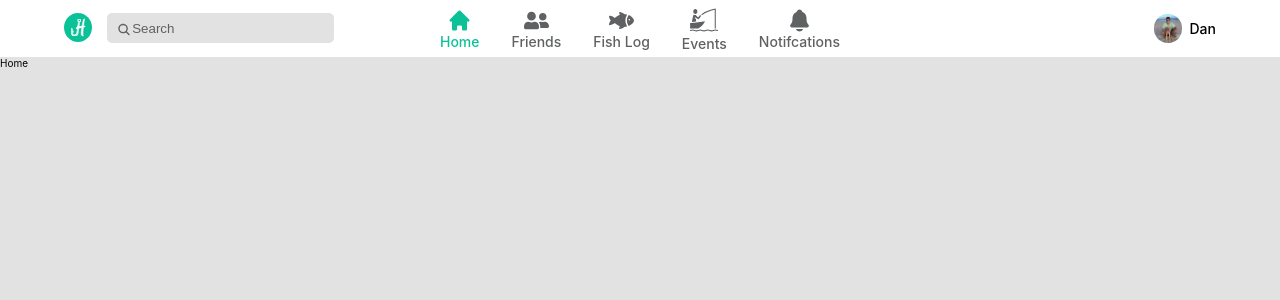
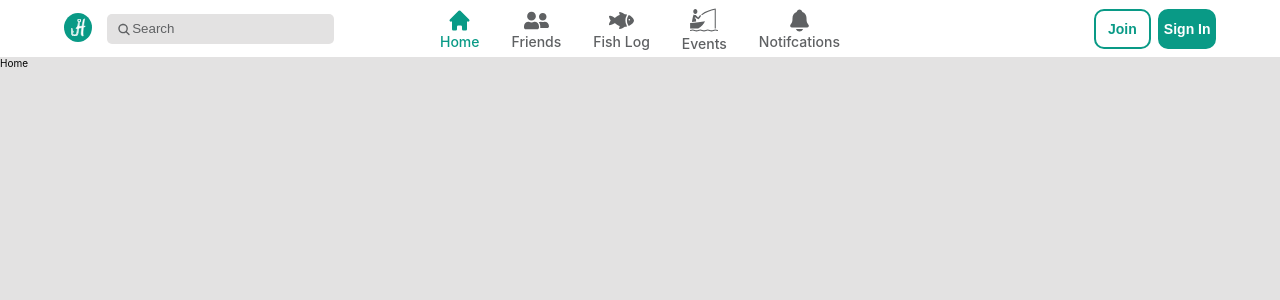
Before and after one commit to danlaratta/Hooked_Up, a React (Create React App) app in the folder frontend/: page / in a window 1280 px wide. Shown: the top 300 px of the page. Built offline with nearby package versions, Linux system fonts and the light colour scheme.

Commit message:
navbar layout

```diff
--- a/frontend/src/components/Navbar.tsx
+++ b/frontend/src/components/Navbar.tsx
@@ -1,7 +1,7 @@
 import { useState } from 'react';
 import styled from 'styled-components/macro';
 import { NavLink } from 'react-router-dom';
-// import Logo1 from '../assets/Logo-Green-White1.svg';
+import Logo1 from '../assets/Logo-Green-White1.svg';
 // import Logo2 from '../assets/Logo-White-Green1.svg';
 import Logo3 from '../assets/Logo-Green-White2.svg';
 // import Logo4 from '../assets/Logo-White-Green2.svg';
@@ -111,7 +111,7 @@ const IconContainer = styled.div`
   font-size: 2.5rem;
 `
 
-const ProfileContainer = styled.div`
+const SectionContainer = styled.div`
   display: flex;
   justify-content: flex-end;
   align-items: center;
@@ -128,13 +128,34 @@ const Name = styled.span`
     font-weight: 500;
 `
 
+const ButtonContainer = styled.div`
+    width: 100%;
+    display: flex;
+    justify-content: flex-end;
+    align-items: center;
+    gap: 2.5%;
+`
+
+const Button = styled.button`
+    width: 20%;
+    font-size: 1.4rem;
+    font-weight: 600;
+    padding: 1rem 0rem;
+    border-radius: 1rem;
+    border: 0.2rem solid var(--primary);
+    cursor: pointer;
+`
+
 const Navbar = () => {
+
+    const [loggedIn, setLoggedIn] = useState<boolean>(false);
+
     return (
         <Container>
             <Wrapper>
                 <Section style={{flex: 3, justifyContent: 'flex-start'}}>
                     <LogoContainer>
-                        <NavLink to='/'> <Logo src={Logo3} alt='Logo' /> </NavLink>
+                        <NavLink to='/'> <Logo src={Logo1} alt='Logo' /> </NavLink>
                     </LogoContainer>
 
                     <SearchContainer>
@@ -203,10 +224,19 @@ const Navbar = () => {
                 </Section>
 
                 <Section style={{flex: 3, justifyContent: 'flex-end'}}>
-                    <ProfileContainer>
-                        <ProfileImg src={Me} />
-                        <Name> Dan </Name>
-                    </ProfileContainer>
+                    { loggedIn ?
+                        <SectionContainer>
+                            <ProfileImg src={Me} />
+                            <Name> Dan </Name>
+                        </SectionContainer>
+
+                        :
+
+                        <ButtonContainer>
+                            <Button style={{backgroundColor: "#fff", color: "var(--primary"}}> Join </Button>
+                            <Button style={{backgroundColor: "var(--primary)", color: "#fff"}}> Sign In </Button>
+                        </ButtonContainer>
+                    }
                 </Section>
             </Wrapper>
         </Container>
--- a/frontend/src/index.css
+++ b/frontend/src/index.css
@@ -15,8 +15,8 @@ html {
 }
 
 :root {
-  --primary: #0bc197;
-  --primary1: #099A86;
+  --primary: #099A86;
+  --primary1: #0bc197;
   --primary2: #001c43;
   --gray: #e3e2e2;
   --dark-gray: #5f6163;
```
